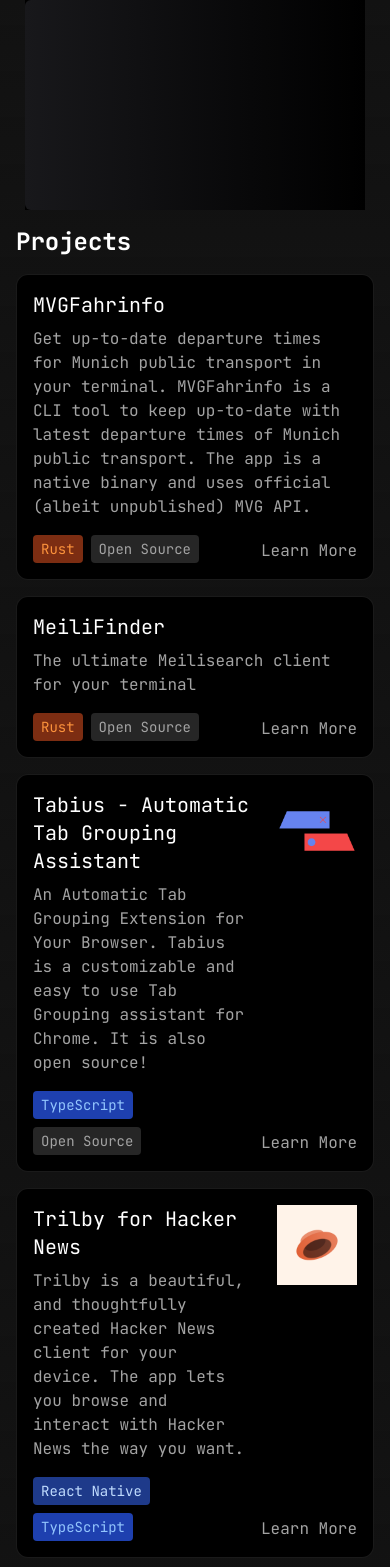
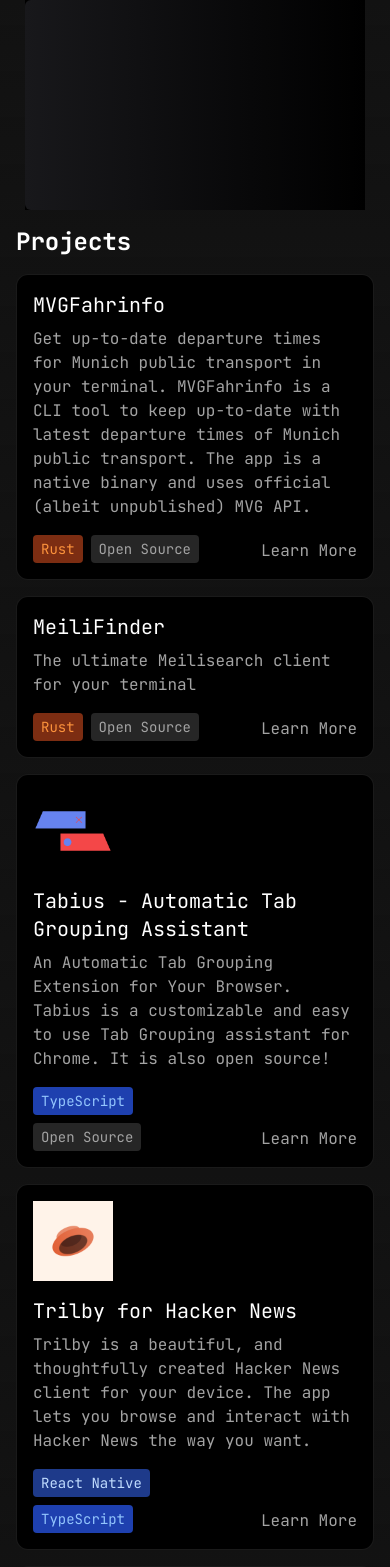
Before and after one commit to FaisalBinAhmed/faisalbin, a Next.js app: page /projects in a window 390 px wide. Shown: the top 1567 px of the page. Built offline with nearby package versions, Linux system fonts and the light colour scheme; no server answers.

Commit message:
Update projects.tsx

```diff
--- a/src/pages/projects.tsx
+++ b/src/pages/projects.tsx
@@ -19,14 +19,12 @@ export default Projects;
 const ProjectCard = ({ project }: { project: Project }) => {
 	return (
 		<div className="flex flex-col bg-black hover:bg-[#252525] text-white rounded-xl border border-white/[0.1] p-4">
-			<div className="flex flex-row justify-between gap-2 mb-2">
+			<div className="flex flex-col-reverse md:flex-row justify-between gap-4 mb-2">
 				<div className="flex flex-col gap-2">
 					<div className="text-xl">{project.title}</div>
 					<div className="text-neutral-400">{project.desc}</div>
 				</div>
-				{project.logo && (
-					<img src={project.logo || ""} className="w-20 h-20 ml-4" />
-				)}
+				{project.logo && <img src={project.logo || ""} className="w-20 h-20" />}
 			</div>
 			<div className="flex flex-row justify-between items-center mt-2">
 				<Tags tags={project.tags} />
```
